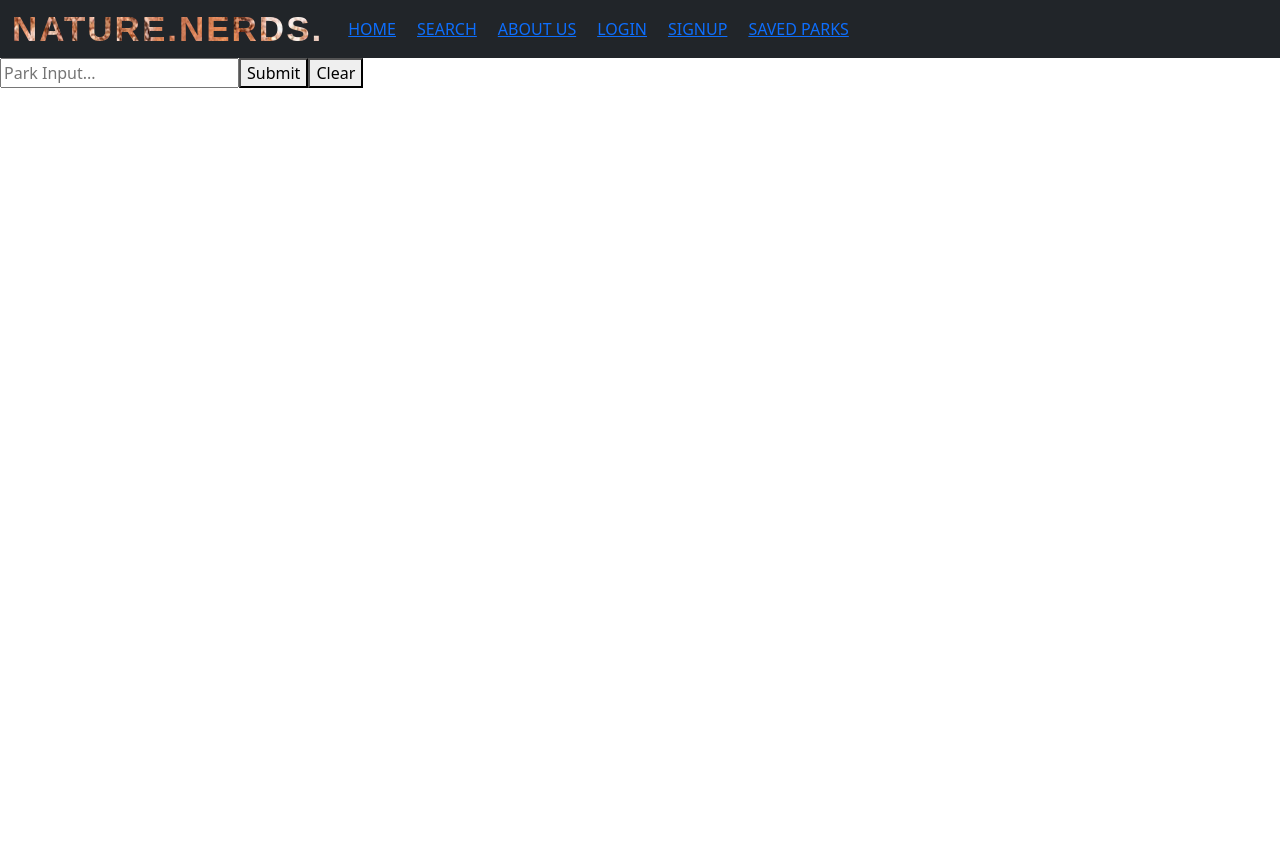
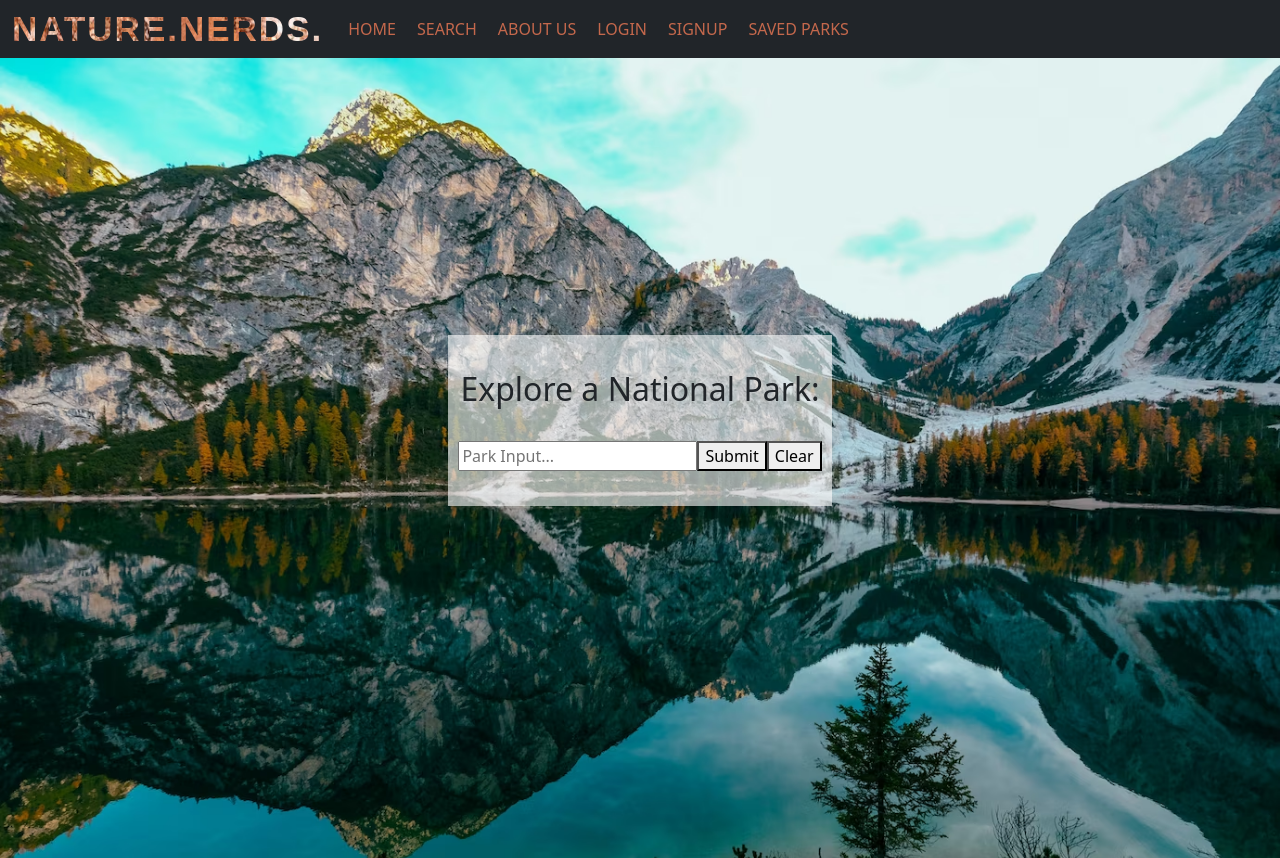
Before and after one commit to HannahMidd/nature-nerds-2, a React (Vite) app in the folder client/: page /search in a window 1280 px wide. Before the commit the page ends 800 px from the top, so only its background shows below. Built offline with nearby package versions, Linux system fonts and the light colour scheme.

Commit message:
fixing css, nav bar and photos

```diff
--- a/client/src/App.css
+++ b/client/src/App.css
@@ -2,7 +2,7 @@
 
 :root {
     --color-1: rgb(4, 4, 145);
-    --color-2: rgb(179, 80, 50);
+    --color-2: rgb(196, 104, 76);
     --color-3: rgb(89, 168, 192);
 }
 
@@ -104,11 +104,12 @@
 
 /* Applies to nav buttons */
 
-.btn {
+.nav-link {
     background-color: transparent;
-    color: white;
+    color: var(--color-2) !important;
     margin-left: 5px;
     outline: none;
+    text-decoration: none;
 }
 
 .btn:hover {
@@ -124,7 +125,7 @@
 
 #arrow-btn {
     font-size: 24px;
-    margin-top: 300px;
+    margin-top: 200px;
     width: 90px;
     height: 90px;
     border-radius: 50%;
@@ -145,34 +146,41 @@
 /* Applies to entire park search section */
 #SearchTitle {
     padding-top: 25px;
+    padding-bottom: 25px;
+    /* color: whitesmoke; */
+}
+
+#searchForm {
+    padding-bottom: 25px;
 }
 
 .parkSearchContainer {
     background-image: url('/assets/hero2.avif');
-    height: auto;
+    height: 100vh;
     background-repeat: no-repeat;
     background-size: cover;
     display: flex;
     justify-content: center;
     align-items: center;
     flex-direction: column; /* Add this line to stack elements vertically */
-    padding: 75px;
+
 }
 
 .parkSearchBox {
     background-color: rgba(255, 255, 255, 0.6);
     text-align: center;
-    padding: 20px;
-    margin: 50px;
-    /* height: auto; */
+    padding: 10px;
+    margin: 150px;
+    margin-bottom: 225px;
 }
 /* About Us Section */
 
 #AboutUsSection {
     background-image: url('/assets/hero.avif');
+    background-color: black;
     background-repeat: no-repeat;
     background-size: cover;
-    height: auto;
+    /* height: auto; */
     padding-bottom: 200px;
 }
 .aboutUsTitle {
@@ -197,7 +205,7 @@
     background-color: rgba(255, 255, 255, 0.5);
     text-align: center;
     padding: 20px;
-    margin-top: 130px;
+    margin-top: 80px;
 }
 
 #about-Us-text {
--- a/client/src/components/HeroSection.jsx
+++ b/client/src/components/HeroSection.jsx
@@ -1,32 +1,32 @@
-import React, { useRef } from "react";
-import { useNavigate } from "react-router-dom";
+import React, { useRef } from 'react';
+import { useNavigate } from 'react-router-dom';
 export default function HeroSection() {
     const parkSearchRef = useRef(null);
     const navigate = useNavigate();
 
     const handleScrollToParkSearch = () => {
         if (parkSearchRef.current) {
-      parkSearchRef.current.scrollIntoView({ behavior: "smooth" });
+            parkSearchRef.current.scrollIntoView({ behavior: 'smooth' });
         }
     };
 
     const handleNavigateToSearch = () => {
-    navigate("/search");
+        navigate('/search');
     };
 
     return (
         <div className="page-title">
             <h1 className="text">NATURE NERDS</h1>
             <h1 className="text2">
-        EXPLORE THE BEAUTY OF NATIONAL PARKS <br /> WITH A LITTLE GUIDANCE FROM
-        CODING NERDS
+                EXPLORE THE BEAUTY OF NATIONAL PARKS <br /> WITH A LITTLE
+                GUIDANCE FROM CODING NERDS
             </h1>
             <button
                 id="arrow-btn"
                 onClick={handleNavigateToSearch}
                 style={{ fontSize: 44 }}
             >
-        &darr;
+                &#10050;
             </button>
 
             <div ref={parkSearchRef}></div>
--- a/client/src/components/Navbar.jsx
+++ b/client/src/components/Navbar.jsx
@@ -1,9 +1,9 @@
-import { Link } from "react-router-dom";
+import React from 'react';
+import { Link } from 'react-router-dom';
 
+import '../App.css';
 
 export default function Navbar() {
-  // const [currentPage, setCurentPage] = useState([])
-
     return (
         <nav className="navbar navbar-expand-lg navbar-dark bg-dark">
             <div className="container-fluid">
@@ -25,41 +25,56 @@ export default function Navbar() {
                 <div
                     className="collapse navbar-collapse container-fluid"
                     id="navbarNav"
-          style={{ justifyContent: "space-between" }}
+                    style={{ justifyContent: 'space-between' }}
                 >
                     <ul className="navbar-nav ml-auto">
                         <li className="nav-item">
-              <a href="/" className="btn nav-link">
-                <Link to="/">HOME</Link>
-              </a>
+                            <Link
+                                to="/"
+                                className="nav-link"
+                            >
+                                HOME
+                            </Link>
                         </li>
                         <li className="nav-item">
-              <a href="/search" className="btn nav-link">
-                <Link to="/search">SEARCH</Link>
-              </a>
-            </li>
-
-            <li className="nav-item">
-              <a href="/aboutus" className="btn nav-link">
-                <Link to="/aboutus">ABOUT US</Link>
-              </a>
-            </li>
-
-            <li className="nav-item">
-              <a href="/login" className="btn nav-link">
-                <Link to="/login">LOGIN</Link>
-              </a>
+                            <Link
+                                to="/search"
+                                className="nav-link"
+                            >
+                                SEARCH
+                            </Link>
                         </li>
                         <li className="nav-item">
-              <a href="/signup" className="btn nav-link">
-                <Link to="/signup">SIGNUP</Link>
-              </a>
+                            <Link
+                                to="/aboutus"
+                                className="nav-link"
+                            >
+                                ABOUT US
+                            </Link>
                         </li>
-
                         <li className="nav-item">
-              <a href="/savedparks" className="btn nav-link">
-                <Link to="/savedparks">SAVED PARKS</Link>
-              </a>
+                            <Link
+                                to="/login"
+                                className="nav-link"
+                            >
+                                LOGIN
+                            </Link>
+                        </li>
+                        <li className="nav-item">
+                            <Link
+                                to="/signup"
+                                className="nav-link"
+                            >
+                                SIGNUP
+                            </Link>
+                        </li>
+                        <li className="nav-item">
+                            <Link
+                                to="/savedparks"
+                                className="nav-link"
+                            >
+                                SAVED PARKS
+                            </Link>
                         </li>
                     </ul>
                 </div>
--- a/client/src/components/Search.jsx
+++ b/client/src/components/Search.jsx
@@ -44,17 +44,12 @@
 
 // export default Search;
 
-
-
-
-
-import React, { useState } from "react";
-import AccuWeather from "./AccuWeather";
-import ParkSearch from "./ParkSearch";
-
+import React, { useState } from 'react';
+import AccuWeather from './AccuWeather';
+import ParkSearch from './ParkSearch';
 
 const Search = () => {
-  const [searchInput, setSearchInput] = useState("");
+    const [searchInput, setSearchInput] = useState('');
     const [formSubmitted, setFormSubmitted] = useState(false);
 
     const handleSearchInputChange = (event) => {
@@ -64,20 +59,25 @@ const Search = () => {
     const handleSearchSubmit = (event) => {
         event.preventDefault();
 
-
-
         setFormSubmitted(true);
     };
 
     const handleClearClick = () => {
-    setSearchInput("");
+        setSearchInput('');
         setFormSubmitted(false);
     };
 
     return (
-    <section id="parent-search-section" className="parent-search">
-      <div className="parentComponentContainer">
-        <form onSubmit={handleSearchSubmit}>
+        <section
+            id="parent-search-section"
+            className="parent-search parkSearchContainer"
+        >
+            <div className="parentComponentContainer parkSearchBox">
+                <h2 id="SearchTitle">Explore a National Park:</h2>
+                <form
+                    id="searchForm"
+                    onSubmit={handleSearchSubmit}
+                >
                     <input
                         type="text"
                         value={searchInput}
@@ -85,7 +85,7 @@ const Search = () => {
                         placeholder="Park Input..."
                     />
                     <button onClick={handleSearchSubmit}>Submit</button>
-          <button onClick={handleClearClick}>Clear</button>{" "}
+                    <button onClick={handleClearClick}>Clear</button>{' '}
                 </form>
 
                 {formSubmitted && (
```
Lines whose indentation alone changed are shown as unchanged.
